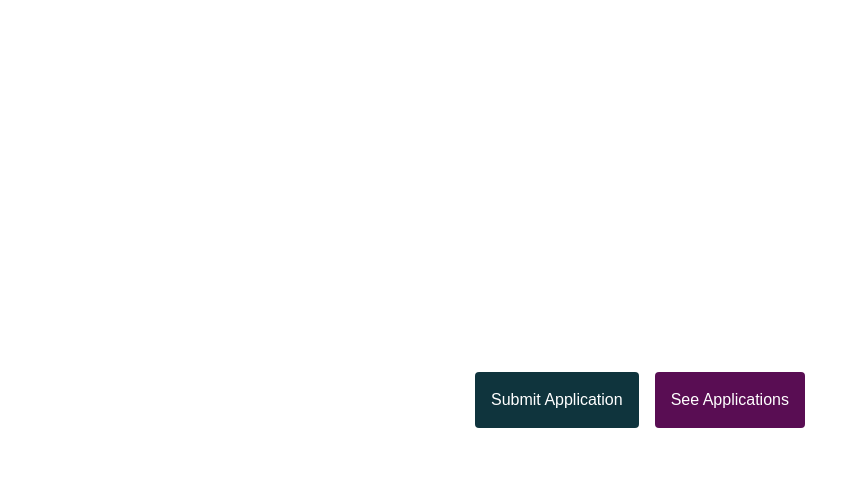
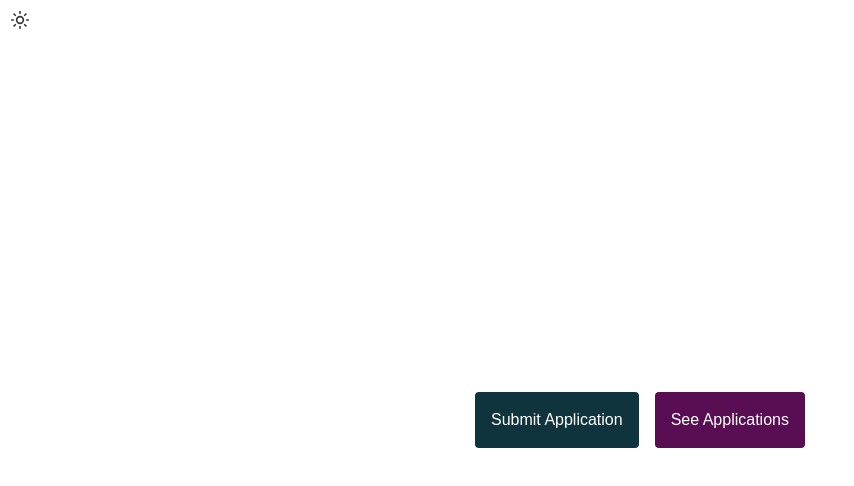
Before and after one commit to akbarinejadaida/smart-insurance-portal, a Next.js app: page / in a window 1280 px wide. Shown: the top 486 px of the page, without its empty margins (0-854 px from the left). Built offline with nearby package versions, Linux system fonts and the light colour scheme.

Commit message:
added mode toggle

```diff
--- a/app/application/list/page.tsx
+++ b/app/application/list/page.tsx
@@ -4,10 +4,9 @@ import Link from "next/link";
 
 export default async function ApplicationList() {
   const { data } = await getData();
-  console.log({ data });
 
   return (
-    <main className="min-h-screen w-full flex flex-col p-4 md:p-8 lg:p-12 flex-wrap gap-8">
+    <main className="min-h-[calc(100vh-40px)] w-full flex flex-col p-4 md:p-8 lg:p-12 flex-wrap gap-8">
       <div className="flex flex-wrap gap-4 items-center justify-between w-full">
         <h1>See Applications</h1>
         <Link
--- a/app/application/page.tsx
+++ b/app/application/page.tsx
@@ -6,7 +6,7 @@ export default async function Application() {
   const { forms } = await getData();
 
   return (
-    <main className="min-h-screen w-full flex flex-col p-4 md:p-8 lg:p-12 flex-wrap gap-8">
+    <main className="min-h-[calc(100vh-40px)] w-full flex flex-col p-4 md:p-8 lg:p-12 flex-wrap gap-8">
       <div className="flex flex-wrap gap-4 items-center justify-between w-full">
         <h1>Submit New Application</h1>
 
--- a/app/layout.tsx
+++ b/app/layout.tsx
@@ -3,6 +3,8 @@ import { Geist, Geist_Mono } from "next/font/google";
 import { Toaster } from "@/components/ui/sonner";
 
 import "@/globals.css";
+import { ThemeProvider } from "@/components/ui/theme-provider";
+import { ModeToggle } from "@/components/mode-toggle";
 
 const geistSans = Geist({
   variable: "--font-geist-sans",
@@ -25,11 +27,19 @@ export default function RootLayout({
   children: React.ReactNode;
 }>) {
   return (
-    <html lang="en">
+    <html lang="en" suppressHydrationWarning>
       <body
         className={`${geistSans.variable} ${geistMono.variable} antialiased`}
       >
-        {children}
+        <ThemeProvider
+          attribute="class"
+          defaultTheme="system"
+          enableSystem
+          disableTransitionOnChange
+        >
+          <ModeToggle />
+          {children}
+        </ThemeProvider>
         <Toaster />
       </body>
     </html>
--- a/app/page.tsx
+++ b/app/page.tsx
@@ -2,7 +2,7 @@ import Link from "next/link";
 
 export default function Home() {
   return (
-    <main className="min-h-screen min-w-screen flex items-center justify-center gap-4 flex-wrap">
+    <main className="min-h-[calc(100vh-40px)] w-full flex items-center justify-center gap-4 flex-wrap">
       <Link
         href={"/application"}
         className="text-primary-foreground bg-primary p-4 rounded-sm"
--- a/components/form-maker.tsx
+++ b/components/form-maker.tsx
@@ -62,7 +62,6 @@ export default function FormMaker({ fields, className }: FormMakerInterface) {
     initialValues,
     validationSchema: validationSchema,
     onSubmit: (values) => {
-      console.log(values);
       submitForm(values);
     },
   });
--- /dev/null
+++ b/components/mode-toggle.tsx
@@ -0,0 +1,34 @@
+"use client";
+
+import React, { useEffect, useState } from "react";
+import { Moon, Sun } from "lucide-react";
+import { useTheme } from "next-themes";
+
+export function ModeToggle() {
+  const { setTheme, systemTheme } = useTheme();
+  const [mode, setMode] = useState<any>(systemTheme);
+
+  useEffect(() => {
+    if (typeof localStorage !== "undefined") {
+      setMode(localStorage.getItem("mode") || mode);
+    }
+  }, []);
+
+  return (
+    <button
+      className="w-10 h-10 flex items-center justify-center cursor-pointer text-foreground"
+      onClick={() => {
+        const newMode = mode == "light" ? "dark" : "light";
+        setTheme(newMode);
+        setMode(newMode);
+        localStorage.setItem("mode", newMode);
+      }}
+    >
+      {mode == "light" ? (
+        <Sun className="h-5 w-5 rotate-0 scale-100 transition-all dark:-rotate-90 dark:scale-0" />
+      ) : (
+        <Moon className="h-5 w-5 transition-all" />
+      )}
+    </button>
+  );
+}
--- a/components/select-input.tsx
+++ b/components/select-input.tsx
@@ -81,15 +81,15 @@ const SelectInput = React.memo(function SelectInput({
           container: () => "w-full outline-none",
           control: () =>
             cn(
-              "outline-none relative focus:ring-0 h-10 w-full shadow-none rounded-sm bg-input text-muted border !border-border text-sm"
+              "outline-none relative focus:ring-0 h-10 w-full shadow-none rounded-sm border !border-border text-sm !bg-transparent"
             ),
           input: () => "w-full h-full outline-none line-clamp-1",
           placeholder: () => "line-clamp-1",
           indicatorSeparator: () => "hidden",
           menuList: () =>
-            "flex flex-col relative w-full cursor-default select-none items-center rounded-sm p-0 text-sm outline-none focus:bg-accent focus:text-accent-foreground data-[disabled]:pointer-events-none data-[disabled]:opacity-50 relative z-50 max-h-96 min-w-[8rem] overflow-hidden rounded-md bg-popover text-popover-foreground shadow-md data-[state=open]:animate-in data-[state=closed]:animate-out data-[state=closed]:fade-out-0 data-[state=open]:fade-in-0 data-[state=closed]:zoom-out-95 data-[state=open]:zoom-in-95 data-[side=bottom]:slide-in-from-top-2 data-[side=left]:slide-in-from-right-2 data-[side=right]:slide-in-from-left-2 data-[side=top]:slide-in-from-bottom-2",
+            "flex flex-col relative w-full cursor-default select-none items-center rounded-sm p-0 text-sm outline-none data-[disabled]:pointer-events-none data-[disabled]:opacity-50 relative z-50 max-h-96 min-w-[8rem] overflow-hidden rounded-md shadow-md data-[state=open]:animate-in data-[state=closed]:animate-out data-[state=closed]:fade-out-0 data-[state=open]:fade-in-0 data-[state=closed]:zoom-out-95 data-[state=open]:zoom-in-95 data-[side=bottom]:slide-in-from-top-2 data-[side=left]:slide-in-from-right-2 data-[side=right]:slide-in-from-left-2 data-[side=top]:slide-in-from-bottom-2",
           valueContainer: () =>
-            "outline-none relative flex w-full cursor-default select-none items-center rounded-sm pl-8 pr-2 text-sm outline-none focus:bg-accent focus:text-accent-foreground data-[disabled]:pointer-events-none data-[disabled]:opacity-50",
+            "outline-none relative flex w-full cursor-default select-none items-center rounded-sm pl-8 pr-2 text-sm outline-none data-[disabled]:pointer-events-none data-[disabled]:opacity-50",
         }}
       />
       {parentError?.[id] && (
--- /dev/null
+++ b/components/ui/theme-provider.tsx
@@ -0,0 +1,11 @@
+"use client";
+
+import * as React from "react";
+import { ThemeProvider as NextThemesProvider } from "next-themes";
+
+export function ThemeProvider({
+  children,
+  ...props
+}: React.ComponentProps<typeof NextThemesProvider>) {
+  return <NextThemesProvider {...props}>{children}</NextThemesProvider>;
+}
--- a/globals.css
+++ b/globals.css
@@ -35,23 +35,23 @@
 
 }
 
-@media (prefers-color-scheme: dark) {
-  :root {
-    --background: 0, 0%, 4%;
-    --foreground: 0, 0%, 93%;
+.dark {
+  --background: 0, 0%, 4%;
+  --foreground: 0, 0%, 93%;
 
-    --primary: 0, 0%, 100%;
-    --primary-foreground: 192, 93%, 16%;
+  --primary: 192, 100%, 40%;
+  --primary-foreground: 0, 0%, 100%;
 
-    --secondary: 0, 0%, 100%;
-    --secondary-foreground: 305, 75%, 20%;
+  --secondary: 305, 100%, 34%;
+  --secondary-foreground: 0, 0%, 100%;
 
-    --border: 0, 0%, 69%;
+  --border: 0, 0%, 69%;
 
-    --negative: 359, 85%, 38%;
-    --negative-foreground: 0, 0%, 100%;
-  }
+  --negative: 359, 85%, 38%;
+  --negative-foreground: 0, 0%, 100%;
+
 }
+
 
 * {
   @apply border-border;
--- a/package.json
+++ b/package.json
@@ -15,7 +15,7 @@
     "formik": "^2.4.6",
     "lucide-react": "^0.479.0",
     "next": "15.2.1",
-    "next-themes": "^0.4.4",
+    "next-themes": "^0.4.5",
     "react": "^19.0.0",
     "react-dom": "^19.0.0",
     "react-icons": "^5.5.0",
```
Also changed, not shown: 1 other file (tests, documents, lock files or other folders).
